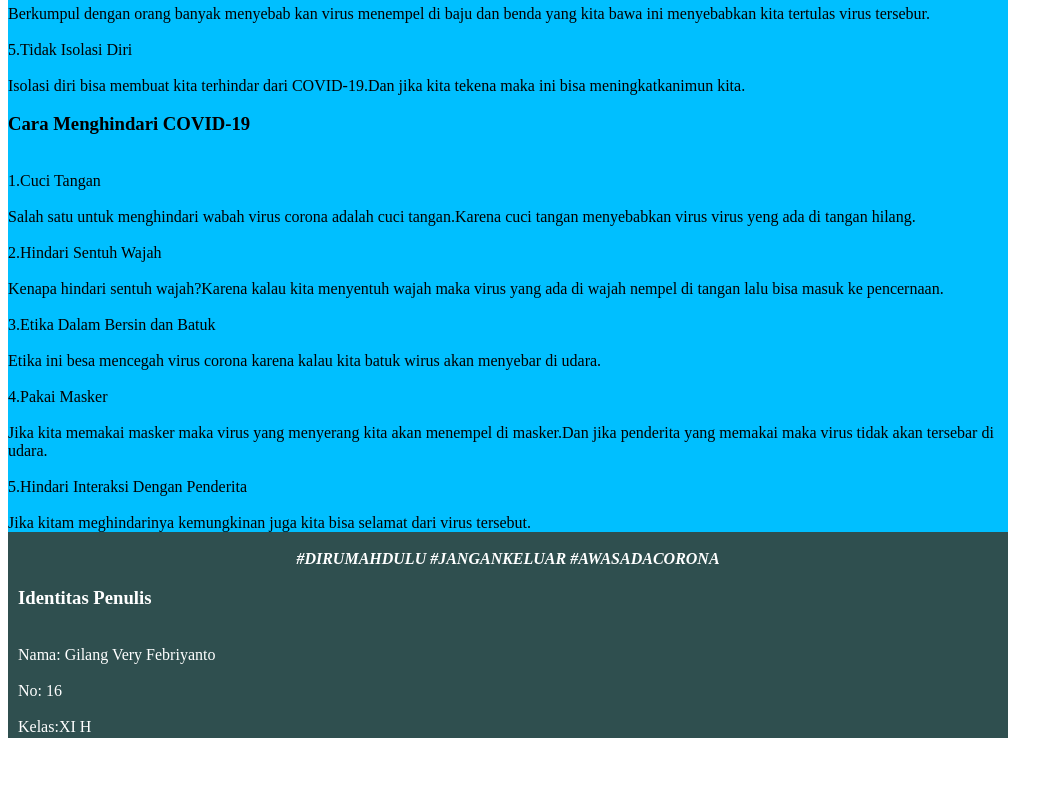
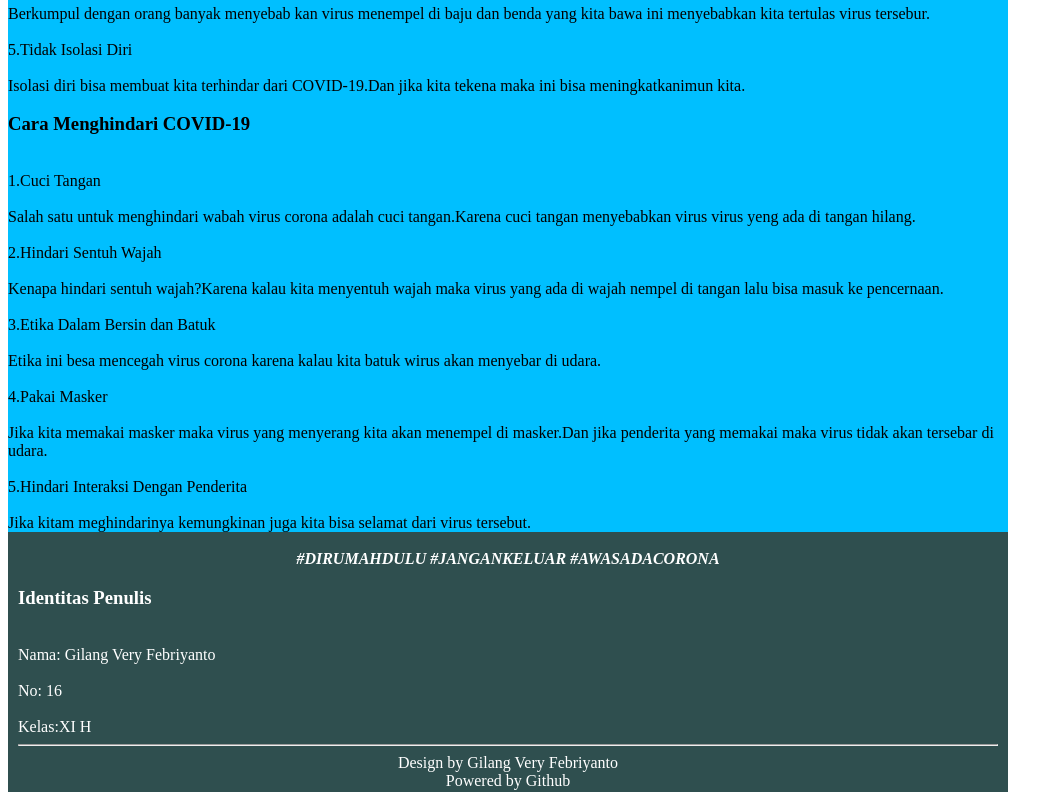
Before and after one commit to gilangvf/gilangvf.github.io, a plain HTML site: page index.html in a window 1280 px wide. Shown: the part 530-1330 px from the top of the page, without its empty margins (0-1063 px from the left). Before the commit the page ends 1276 px from the top, so only its background shows below. Drawn offline with Linux system fonts and the light colour scheme.

Commit message:
Update index.html

```diff
--- a/index.html
+++ b/index.html
@@ -38,6 +38,9 @@
   <br>Nama: Gilang Very Febriyanto</br>
   <br>No: 16</br>
   <br>Kelas:XI H</br>
+<hr style="background-color: #fff;">
+<center>Design by <a haref="http://gilangvf.wapath.com/index.html">Gilang Very Febriyanto</a><br>
+  Powered by <a haref="http://gilangvf.wapath.com/index.html">Github</a>
 </div>
 </body>
 </html>
```
